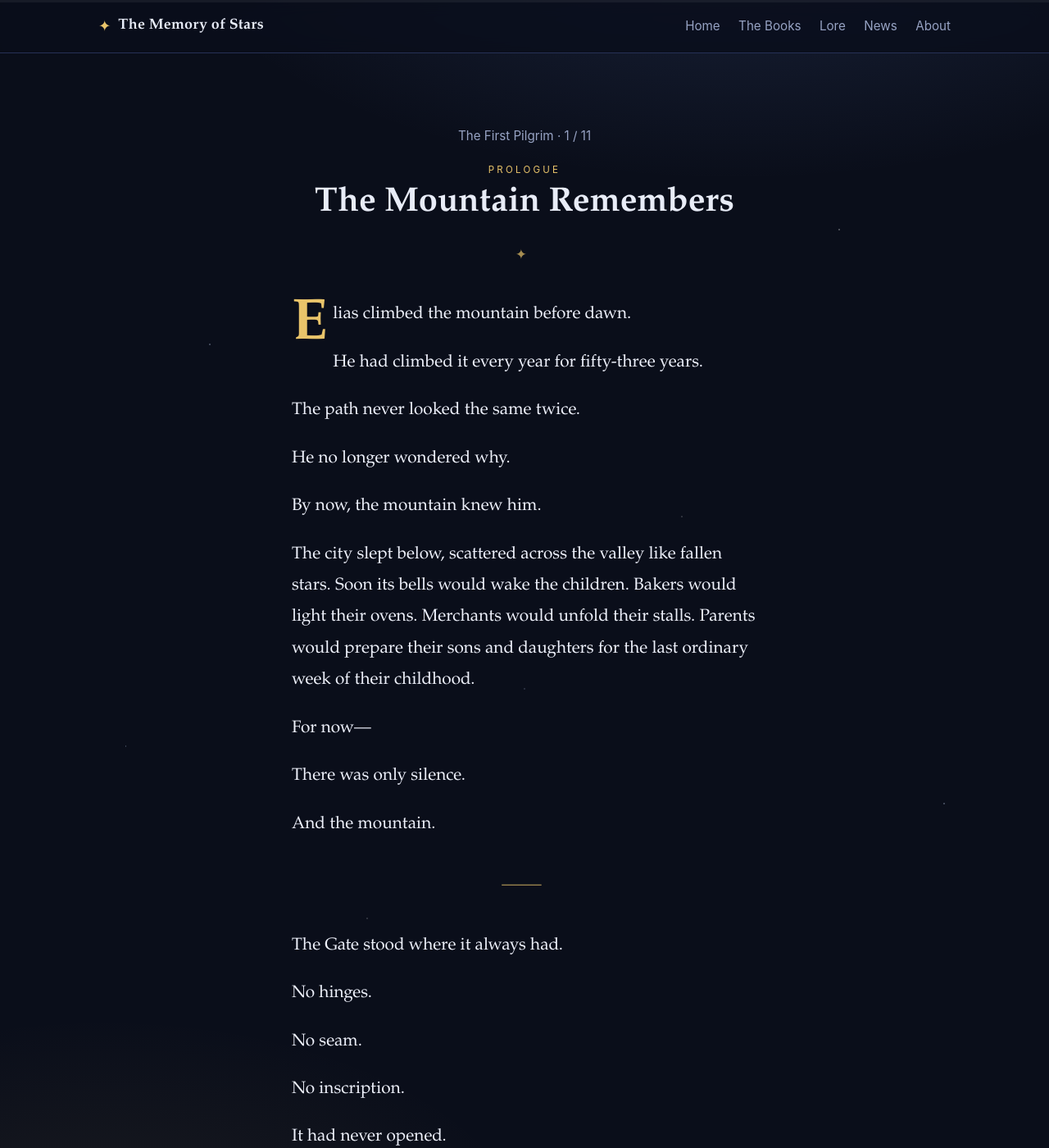
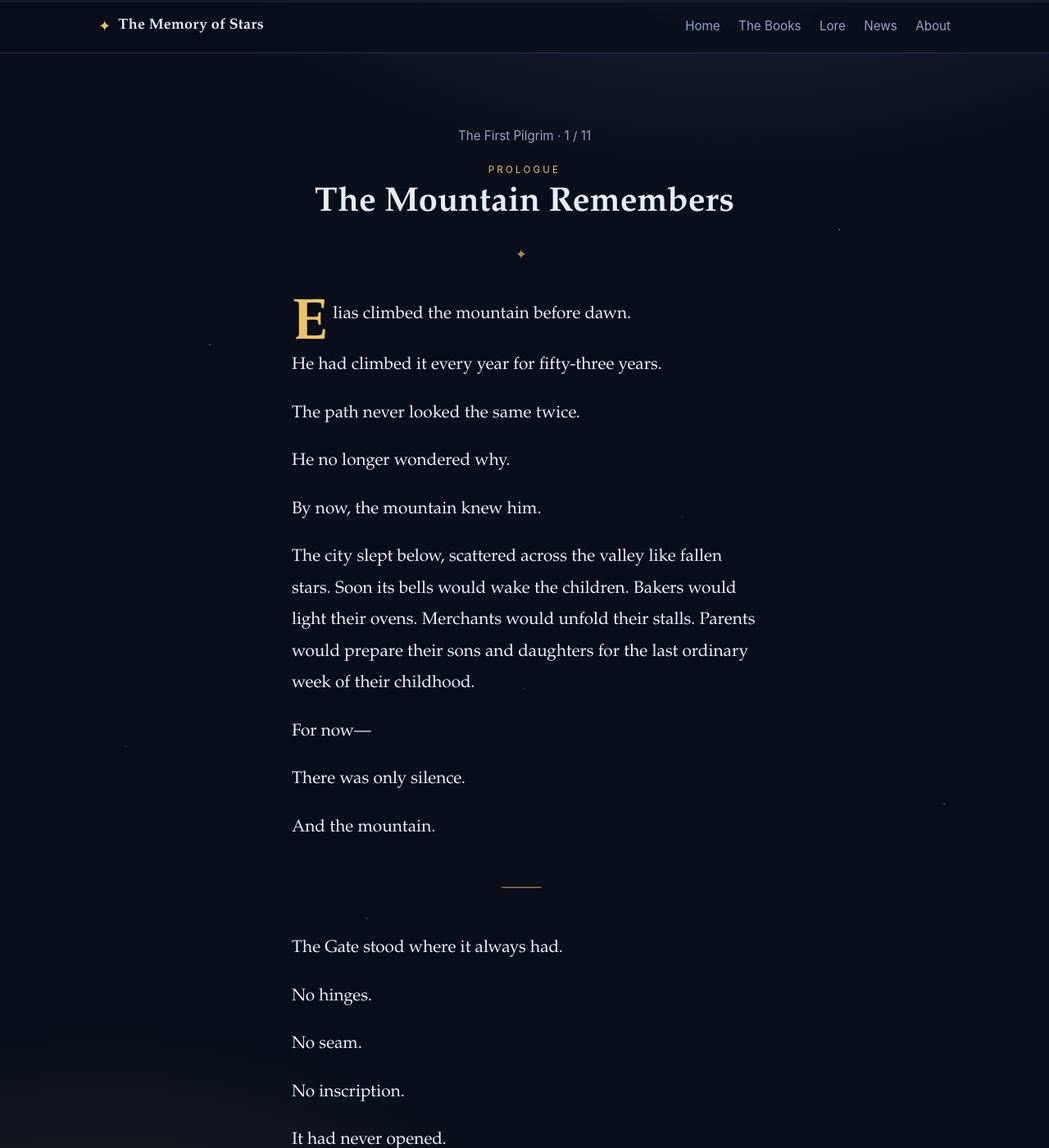
Before and after one commit to Stevenic/MemoryOfStars, a Jekyll site: the page built from docs/_reading/book-01-prologue.md, in a window 1280 px wide and 1400 px high. Shown: the whole window at 82% size. Built offline with Jekyll 4.4.1, drawn with Linux system fonts in a browser that asks for light colours.

Commit message:
Reader: keep the drop cap from indenting the second paragraph
The prose uses one-sentence paragraphs, so the tall floated drop cap bled past the (single-line) first paragraph and the next paragraph wrapped beside it, reading as indented. Clear the float on the paragraph after the first so only paragraph one wraps around the cap.

Co-Authored-By: Claude Opus 4.8 (1M context) <noreply@anthropic.com>

```diff
--- a/docs/assets/css/style.scss
+++ b/docs/assets/css/style.scss
@@ -256,6 +256,11 @@ img { max-width: 100%; height: auto; }
   color: var(--gold);
   font-weight: 600;
 }
+/* The prose is written in very short one-sentence paragraphs, so the floated
+   drop cap can pull the SECOND paragraph up beside it and make it read as
+   indented too. Clearing the paragraph after the first keeps the cap — and its
+   text-wrap — on paragraph one only. */
+.reader-body > p:first-of-type + p { clear: left; }
 .reader-body em { color: #fff; }
 
 /* Ornamental scene break (generated from ⸻ / * * * / ---) */
```
